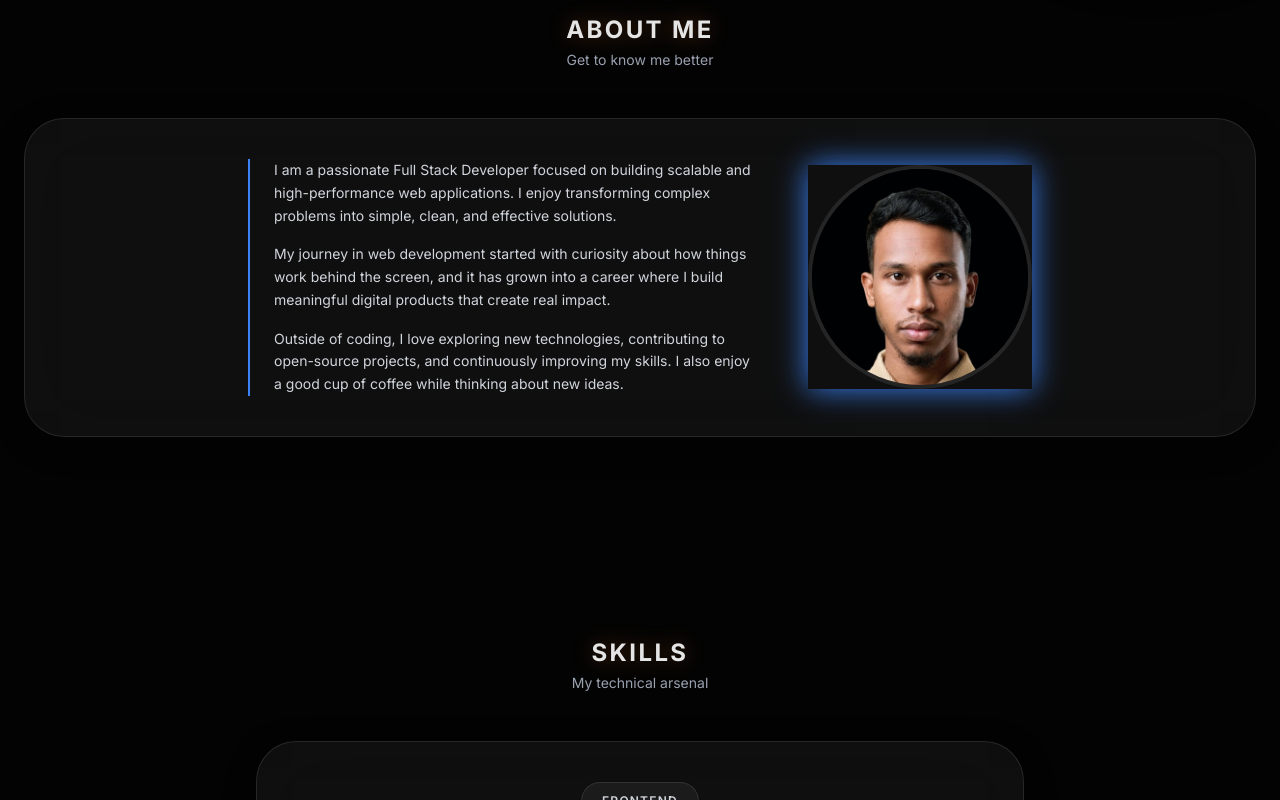
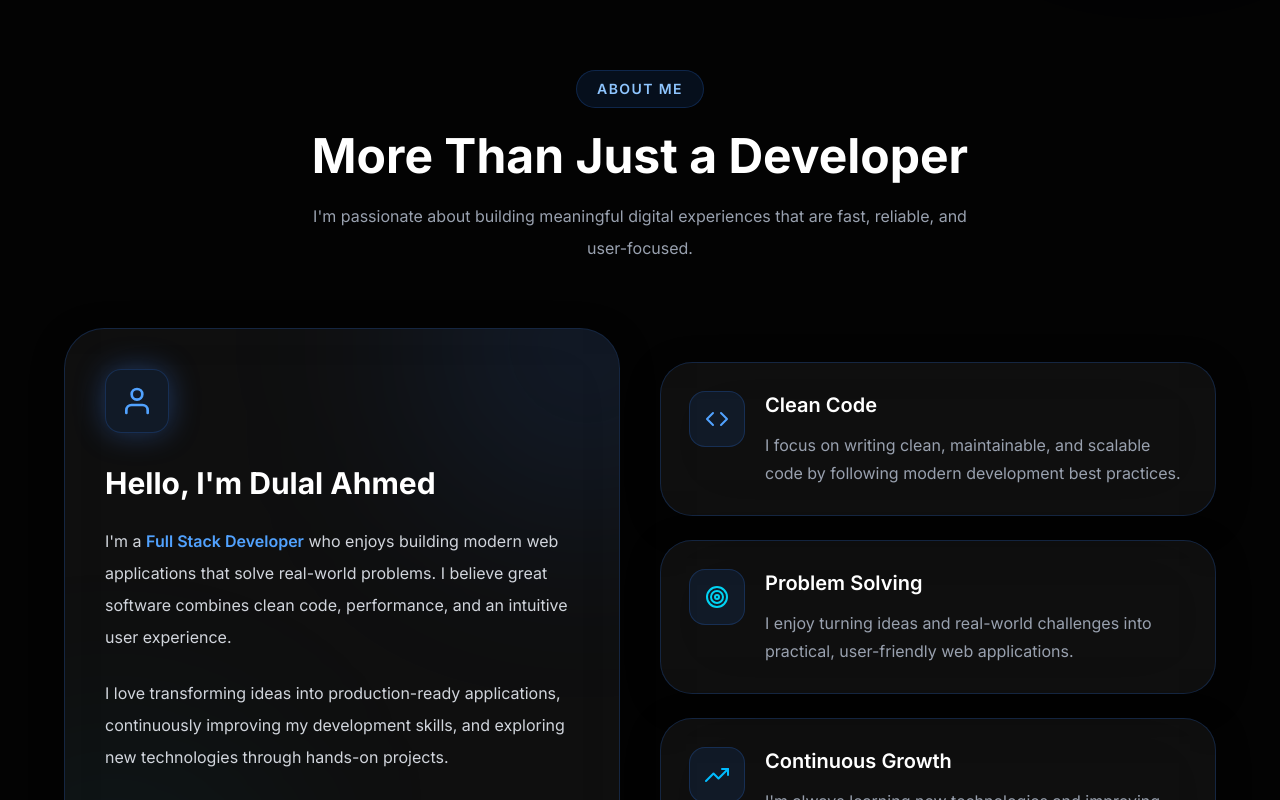
Before and after one commit to dulal71/my-portfolio-dulal-ahmed, a Next.js app: page / in a window 1280 px wide. Shown: the part 1020-1820 px from the top of the page. Built offline with nearby package versions, Linux system fonts and the light colour scheme.

Commit message:
modified about section

```diff
--- a/src/app/page.js
+++ b/src/app/page.js
@@ -23,6 +23,7 @@ import { Mail } from "lucide-react";
 import { MapPin } from "lucide-react";
 import { Navbar } from "@/components/Navbar";
 import { Hero } from "@/components/Hero";
+import About from "@/components/About";
 
 const socialLinks = [
   {
@@ -370,40 +371,7 @@ export default function Home() {
         <Hero socialLinks={socialLinks}></Hero>
 
         {/* About Me */}
-        <section id="about" className="reveal-section mb-40 pt-10 scroll-mt-20">
-          <div className="text-center mb-12">
-            <h2 className="text-brand-orange text-2xl font-bold uppercase tracking-widest drop-shadow-[0_0_10px_rgba(249,115,22,0.3)]">About Me</h2>
-            <p className="text-gray-400 text-sm mt-1">Get to know me better</p>
-          </div>
-
-          <div className="flex flex-col md:flex-row items-center gap-12 justify-center bg-white/5 backdrop-blur-2xl border border-white/10 p-10 rounded-[2.5rem] shadow-[0_8px_32px_rgba(0,0,0,0.3)] relative overflow-hidden group hover:border-white/20 transition-all duration-500">
-            <div className="absolute inset-0 bg-gradient-to-br from-white/5 to-transparent opacity-0 group-hover:opacity-100 transition-opacity duration-500"></div>
-            <div className="flex-1 text-gray-300 space-y-4 text-sm leading-relaxed border-l-2  border-[rgb(59,130,246)] pl-6 max-w-lg relative z-10">
-             <p>
-I am a passionate Full Stack Developer focused on building scalable and high-performance web applications. I enjoy transforming complex problems into simple, clean, and effective solutions.
-</p>
-
-<p>
-My journey in web development started with curiosity about how things work behind the screen, and it has grown into a career where I build meaningful digital products that create real impact.
-</p>
-
-<p>
-Outside of coding, I love exploring new technologies, contributing to open-source projects, and continuously improving my skills. I also enjoy a good cup of coffee while thinking about new ideas.
-</p>
-            </div>
-            <div className="flex-shrink-0 relative z-10">
-              <motion.div
-                whileHover={{ scale: 1.05, rotate: 2 }}
-                className="avatar-wrapper shadow-[0_0_30px_rgba(59,130,246,1)]"
-              >
-                <div className="w-48 h-48 md:w-56 md:h-56 rounded-full overflow-hidden bg-black/50 backdrop-blur-md border-4 border-white/10 relative">
-                  <Image src='/image.jpeg' alt="Profile" fill priority unoptimized
-                    className="object-cover object-top" />
-                </div>
-              </motion.div>
-            </div>
-          </div>
-        </section>
+       <About></About>
 
         {/* Skills */}
         <section id="skills" className="reveal-section mb-40 pt-10 scroll-mt-20 text-center">
--- a/src/components/About.jsx
+++ b/src/components/About.jsx
@@ -0,0 +1,152 @@
+"use client";
+
+import { motion } from "framer-motion";
+import {
+  FiUser,
+  FiCode,
+  FiTarget,
+  FiTrendingUp,
+} from "react-icons/fi";
+
+const features = [
+  {
+    icon: <FiCode className="w-6 h-6 text-blue-400" />,
+    title: "Clean Code",
+    description:
+      "I focus on writing clean, maintainable, and scalable code by following modern development best practices.",
+  },
+  {
+    icon: <FiTarget className="w-6 h-6 text-cyan-400" />,
+    title: "Problem Solving",
+    description:
+      "I enjoy turning ideas and real-world challenges into practical, user-friendly web applications.",
+  },
+  {
+    icon: <FiTrendingUp className="w-6 h-6 text-sky-400" />,
+    title: "Continuous Growth",
+    description:
+      "I'm always learning new technologies and improving my skills through real-world projects and hands-on experience.",
+  },
+];
+
+const About = () => {
+  return (
+    <section
+      id="about"
+      className="max-w-7xl mx-auto px-6 md:px-10 py-24"
+    >
+      {/* Heading */}
+      <motion.div
+        initial={{ opacity: 0, y: 40 }}
+        whileInView={{ opacity: 1, y: 0 }}
+        viewport={{ once: true }}
+        transition={{ duration: 0.7 }}
+        className="text-center mb-16"
+      >
+        <span className="inline-block px-5 py-2 rounded-full border border-blue-500/20 bg-blue-500/10 text-blue-300 text-sm font-semibold tracking-widest uppercase">
+          About Me
+        </span>
+
+        <h2 className="mt-6 text-4xl md:text-5xl font-bold text-white">
+          More Than Just a Developer
+        </h2>
+
+        <p className="text-gray-400 mt-5 max-w-2xl mx-auto leading-8">
+          I'm passionate about building meaningful digital experiences that are
+          fast, reliable, and user-focused.
+        </p>
+      </motion.div>
+
+      {/* Content */}
+      <div className="grid lg:grid-cols-2 gap-10 items-center">
+        {/* Left */}
+        <motion.div
+          initial={{ opacity: 0, x: -60 }}
+          whileInView={{ opacity: 1, x: 0 }}
+          viewport={{ once: true }}
+          transition={{ duration: 0.7 }}
+          className="relative overflow-hidden rounded-[2.5rem] border border-blue-500/20 bg-white/5 backdrop-blur-2xl p-10 shadow-[0_8px_32px_rgba(0,0,0,0.35)]"
+        >
+          {/* Background Glow */}
+          <div className="absolute -top-28 -right-24 w-64 h-64 rounded-full bg-blue-500/20 blur-[120px]" />
+          <div className="absolute -bottom-24 -left-20 w-64 h-64 rounded-full bg-cyan-500/10 blur-[120px]" />
+
+          <div className="relative z-10">
+            <div className="w-16 h-16 rounded-2xl bg-blue-500/10 border border-blue-500/20 flex items-center justify-center mb-8 shadow-[0_0_30px_rgba(59,130,246,0.35)]">
+              <FiUser className="w-8 h-8 text-blue-400" />
+            </div>
+
+            <h3 className="text-3xl font-bold text-white mb-6">
+              Hello, I'm Dulal Ahmed
+            </h3>
+
+            <div className="space-y-6 text-gray-300 leading-8">
+              <p>
+                I'm a{" "}
+                <span className="text-blue-400 font-semibold">
+                  Full Stack Developer
+                </span>{" "}
+                who enjoys building modern web applications that solve
+                real-world problems. I believe great software combines clean
+                code, performance, and an intuitive user experience.
+              </p>
+
+              <p>
+                I love transforming ideas into production-ready applications,
+                continuously improving my development skills, and exploring new
+                technologies through hands-on projects.
+              </p>
+
+              <p>
+                My goal is to contribute to impactful products, collaborate with
+                talented teams, and grow into a skilled software engineer while
+                creating applications that make a difference.
+              </p>
+            </div>
+          </div>
+        </motion.div>
+
+        {/* Right Cards */}
+        <div className="space-y-6">
+          {features.map((item, index) => (
+            <motion.div
+              key={item.title}
+              initial={{ opacity: 0, x: 60 }}
+              whileInView={{ opacity: 1, x: 0 }}
+              viewport={{ once: true }}
+              transition={{
+                duration: 0.6,
+                delay: index * 0.15,
+              }}
+              whileHover={{
+                y: -8,
+                scale: 1.02,
+              }}
+              className="relative overflow-hidden rounded-[2rem] border border-blue-500/20 bg-white/5 backdrop-blur-2xl p-7 shadow-[0_8px_32px_rgba(0,0,0,0.35)] hover:border-blue-400/40 hover:shadow-[0_0_40px_rgba(59,130,246,0.25)] transition-all duration-500"
+            >
+              <div className="absolute inset-0 bg-gradient-to-r from-blue-500/5 to-cyan-500/5 opacity-0 hover:opacity-100 transition-opacity duration-500" />
+
+              <div className="relative z-10 flex gap-5">
+                <div className="w-14 h-14 rounded-2xl bg-blue-500/10 border border-blue-500/20 flex items-center justify-center flex-shrink-0">
+                  {item.icon}
+                </div>
+
+                <div>
+                  <h4 className="text-xl font-semibold text-white mb-3">
+                    {item.title}
+                  </h4>
+
+                  <p className="text-gray-400 leading-7">
+                    {item.description}
+                  </p>
+                </div>
+              </div>
+            </motion.div>
+          ))}
+        </div>
+      </div>
+    </section>
+  );
+};
+
+export default About;
```
